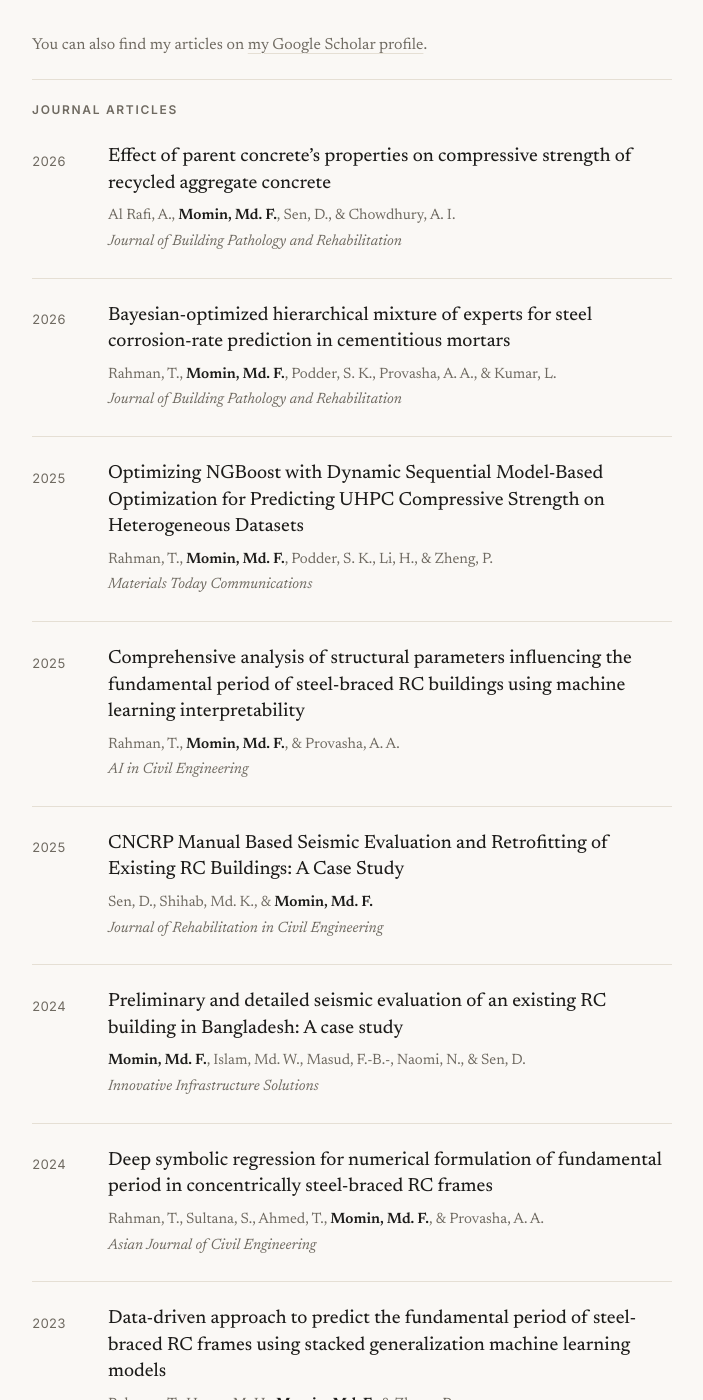
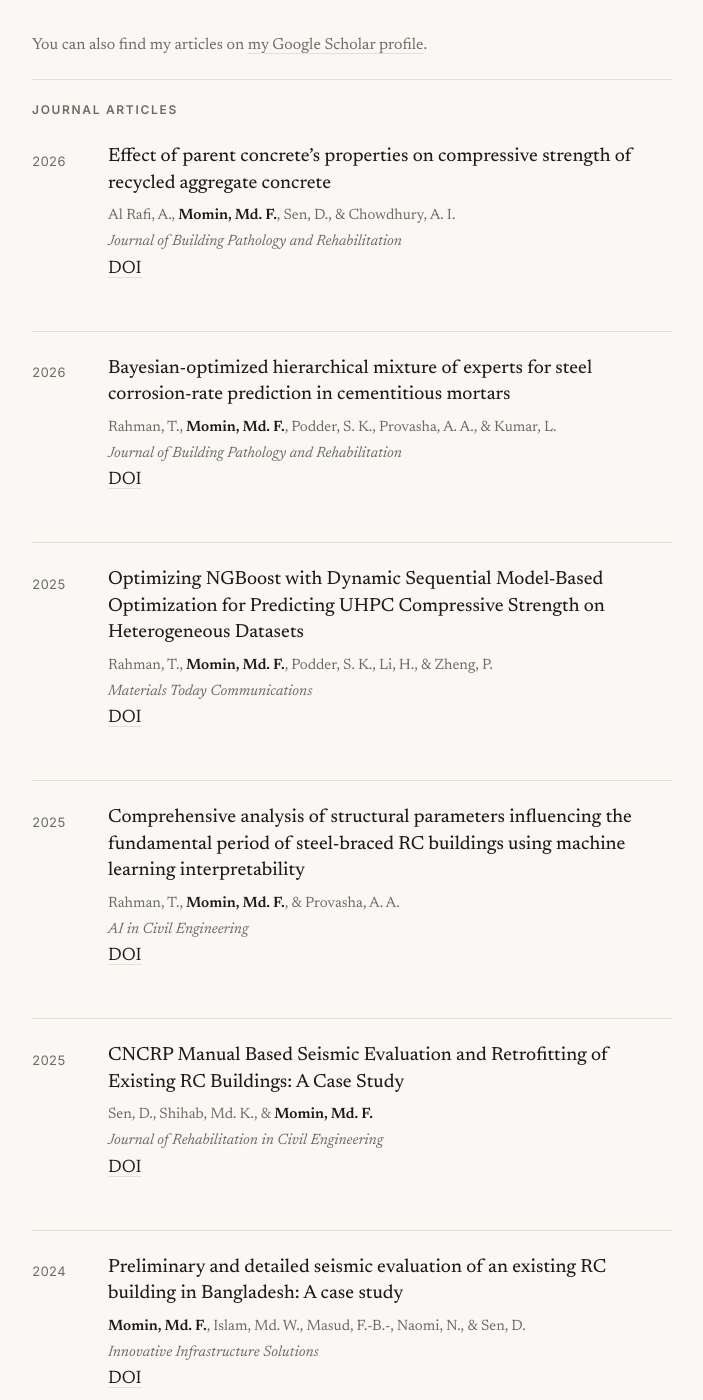
Before and after one commit to farhad-momin/farhad-momin.github.io, a Jekyll site: the page built from _pages/publications.html, in a window 1280 px wide and 1400 px high, scrolled down 207 px. Shown: the whole window, without its empty margins (288-991 px from the left). Built offline with Jekyll 4.4.1, drawn with Linux system fonts in a browser that asks for light colours.

Commit message:
Add conditional link for DOI or PDF in publications

```diff
--- a/_pages/publications.html
+++ b/_pages/publications.html
@@ -26,6 +26,7 @@ description: "Peer-reviewed journal articles and conference papers by Md. Farhad
         <h3 class="pub-title"><a href="{{ post.paperurl }}" rel="noopener">{{ post.title }}</a></h3>
         <p class="pub-authors">{{ authors }}</p>
         <p class="pub-venue">{{ post.venue }}</p>
+        <p class="pub-links"><a href="{{ post.paperurl }}" rel="noopener">{% if post.paperurl contains 'doi.org' %}DOI{% else %}PDF{% endif %}</a></p>
       </div>
     </li>
   {% endfor %}
```
